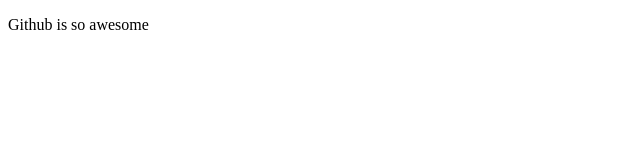
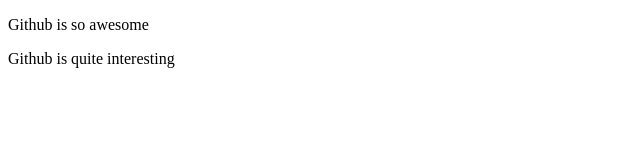
Before and after one commit to katherine95/GIT, a plain HTML site: page index.html in a window 1280 px wide. Shown: the whole page, without its empty margins (0-640 px from the left). Drawn offline with Linux system fonts and the light colour scheme.

Commit message:
i added a new paragraph

```diff
--- a/index.html
+++ b/index.html
@@ -6,5 +6,6 @@
 <body>
 <p>
 Github is so awesome</p>
+<P> Github is quite interesting </p>
 </body>
 </html>
```
